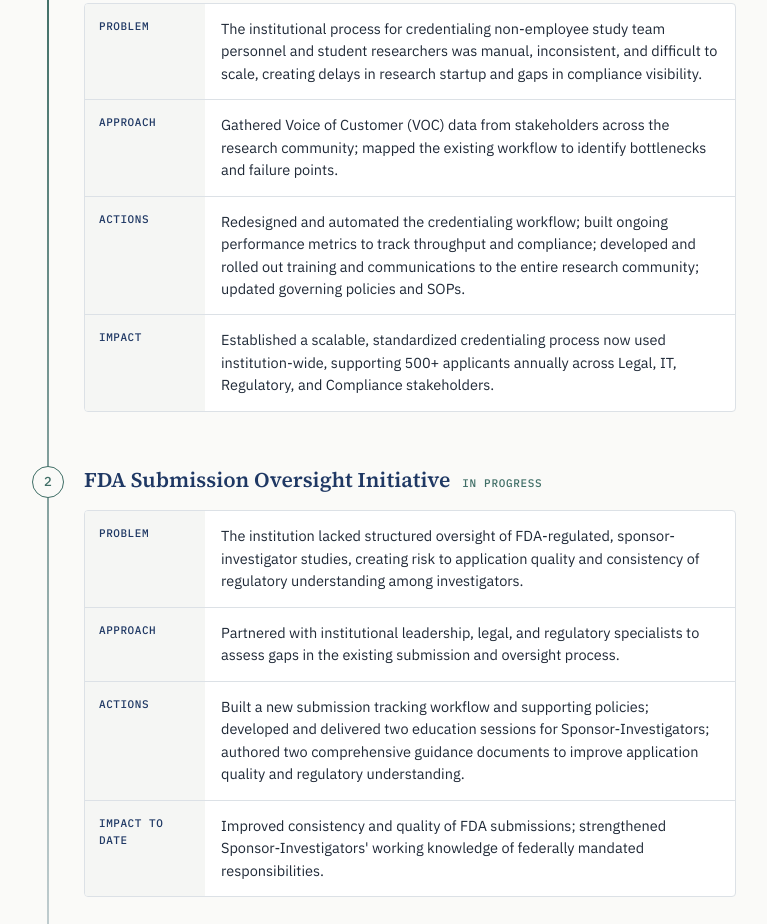
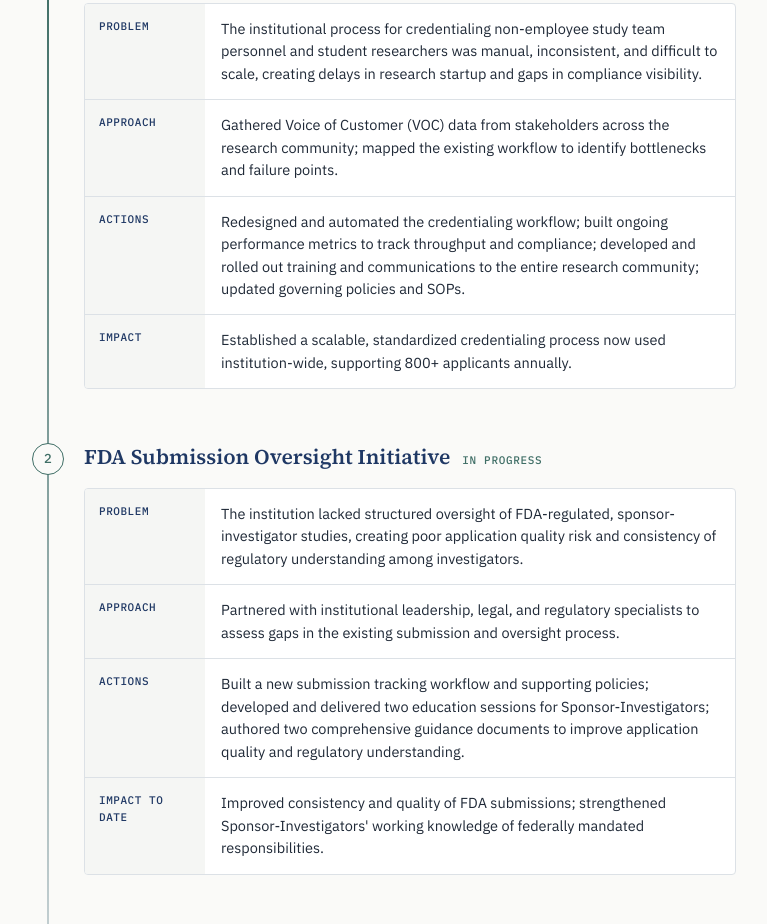
Before and after one commit to daninjones00/Danielle-Jones-Portfolio-, a plain HTML site: page index.html in a window 1280 px wide. Shown: the part 393-1317 px from the top of the page, without its empty margins (256-1023 px from the left). Drawn offline with Linux system fonts and the light colour scheme.

Commit message:
Update index.html

```diff
--- a/index.html
+++ b/index.html
@@ -166,7 +166,7 @@
         <div class="row"><div class="label">Problem</div><div class="value">The institutional process for credentialing non-employee study team personnel and student researchers was manual, inconsistent, and difficult to scale, creating delays in research startup and gaps in compliance visibility.</div></div>
         <div class="row"><div class="label">Approach</div><div class="value">Gathered Voice of Customer (VOC) data from stakeholders across the research community; mapped the existing workflow to identify bottlenecks and failure points.</div></div>
         <div class="row"><div class="label">Actions</div><div class="value">Redesigned and automated the credentialing workflow; built ongoing performance metrics to track throughput and compliance; developed and rolled out training and communications to the entire research community; updated governing policies and SOPs.</div></div>
-        <div class="row"><div class="label">Impact</div><div class="value">Established a scalable, standardized credentialing process now used institution-wide, supporting 500+ applicants annually across Legal, IT, Regulatory, and Compliance stakeholders.</div></div>
+        <div class="row"><div class="label">Impact</div><div class="value">Established a scalable, standardized credentialing process now used institution-wide, supporting 800+ applicants annually.</div></div>
       </div>
     </div>
 
@@ -177,7 +177,7 @@
         <span class="status">In Progress</span>
       </div>
       <div class="card">
-        <div class="row"><div class="label">Problem</div><div class="value">The institution lacked structured oversight of FDA-regulated, sponsor-investigator studies, creating risk to application quality and consistency of regulatory understanding among investigators.</div></div>
+        <div class="row"><div class="label">Problem</div><div class="value">The institution lacked structured oversight of FDA-regulated, sponsor-investigator studies, creating poor application quality risk and consistency of regulatory understanding among investigators.</div></div>
         <div class="row"><div class="label">Approach</div><div class="value">Partnered with institutional leadership, legal, and regulatory specialists to assess gaps in the existing submission and oversight process.</div></div>
         <div class="row"><div class="label">Actions</div><div class="value">Built a new submission tracking workflow and supporting policies; developed and delivered two education sessions for Sponsor-Investigators; authored two comprehensive guidance documents to improve application quality and regulatory understanding.</div></div>
         <div class="row"><div class="label">Impact to date</div><div class="value">Improved consistency and quality of FDA submissions; strengthened Sponsor-Investigators' working knowledge of federally mandated responsibilities.</div></div>
```
